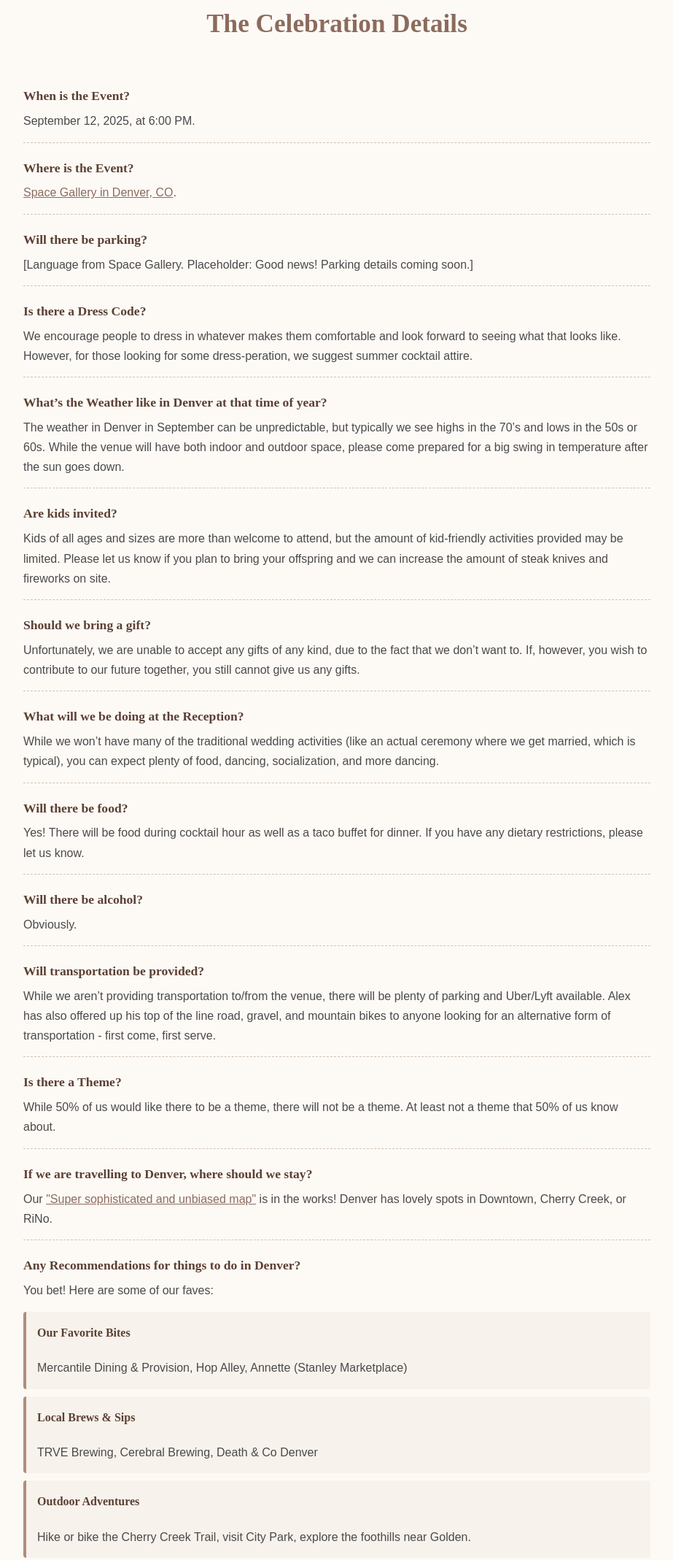
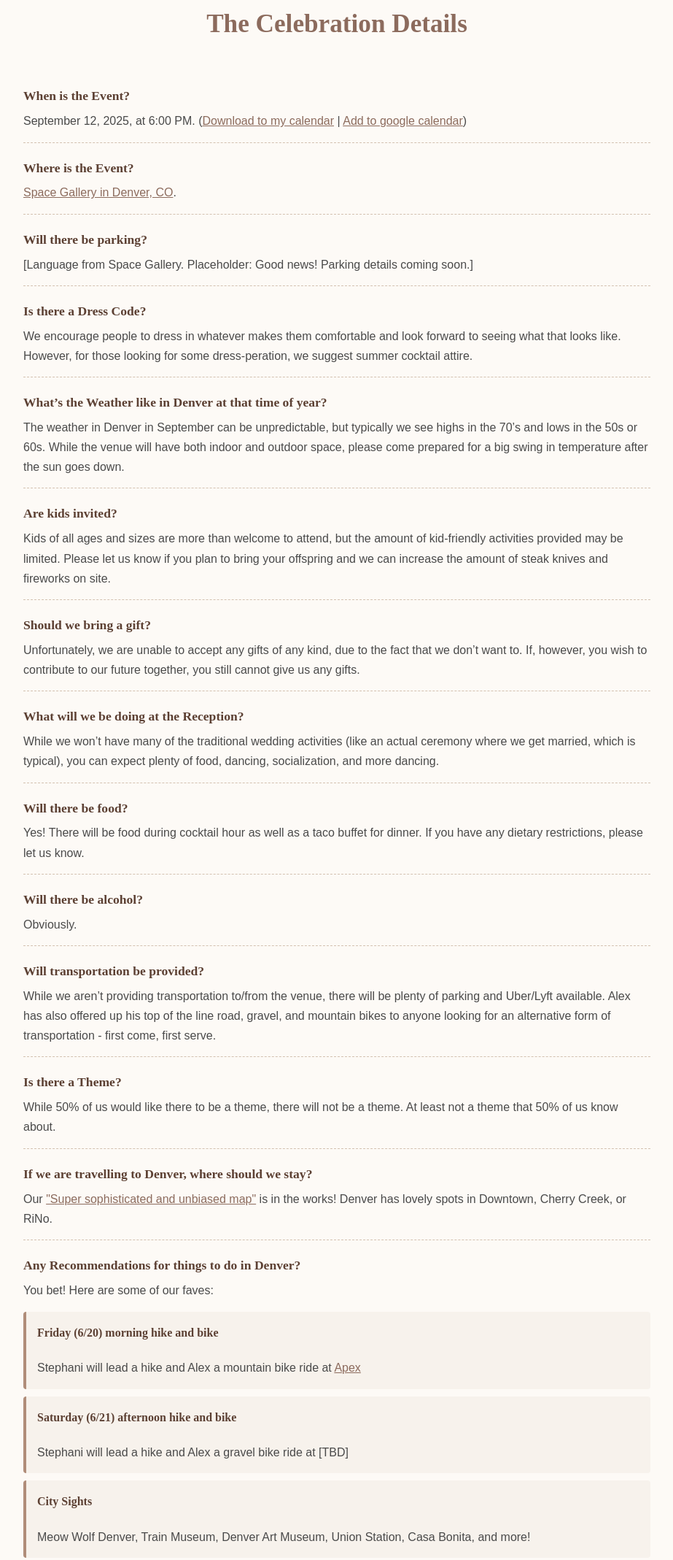
Before and after one commit to alexwelch/marriage-party, a plain HTML site: page index.html in a window 1280 px wide. Shown: the part 981-3118 px from the top of the page at 73% size, without its empty margins (178-1101 px from the left). Drawn offline with Linux system fonts and the light colour scheme.

Commit message:
calendar links

```diff
--- a/index.html
+++ b/index.html
@@ -209,7 +209,15 @@
             <div class="content-block qa-list">
                 <div class="qa-item">
                     <div class="qa-question">When is the Event?</div>
-                    <div class="qa-answer"><p>September 12, 2025, at 6:00 PM.</p></div>
+                    <div class="qa-answer"><p>September 12, 2025, at 6:00 PM. (<a download href="stephani-alex-celebration.ics">Download to my calendar</a> | <a href="http://www.google.com/calendar/render?
+action=TEMPLATE
+&text=Stephani and Alex's Marriage Celebration
+&dates=20250913T000000Z/20250913T040000Z
+&details=please don't forget to RSVP!
+&location=Space Gallery, 400 Santa Fe Dr, Denver, CO 80204, USA
+&trp=false
+&sprop=website:stephaniwilliams.and.alexwelch.com"
+target="_blank" rel="nofollow">Add to google calendar</a>)</p></div>
                 </div>
                 <div class="qa-item">
                     <div class="qa-question">Where is the Event?</div>
@@ -266,10 +274,18 @@
                     <div class="qa-answer">
                         <p>You bet! Here are some of our faves:</p>
                         <ul class="recs-list">
-                            <li><h4>Our Favorite Bites</h4><p>Mercantile Dining & Provision, Hop Alley, Annette (Stanley Marketplace)</p></li>
-                            <li><h4>Local Brews & Sips</h4><p>TRVE Brewing, Cerebral Brewing, Death & Co Denver</p></li>
-                            <li><h4>Outdoor Adventures</h4><p>Hike or bike the Cherry Creek Trail, visit City Park, explore the foothills near Golden.</p></li>
-                            <li><h4>City Sights</h4><p>Meow Wolf Denver, Clyfford Still Museum, walk the 16th Street Mall (or don't, it's a bit touristy, but there's a free bus!).</p></li>
+                            <li>
+                                <h4>Friday (6/20) morning hike and bike</h4>
+                                <p>Stephani will lead a hike and Alex a mountain bike ride at <a href="https://maps.app.goo.gl/iUkEu1ZcpdnFqzQi8">Apex</a></p>
+                            </li>
+                            <li>
+                                <h4>Saturday (6/21) afternoon hike and bike</h4>
+                                <p>Stephani will lead a hike and Alex a gravel bike ride at [TBD]</p>
+                            </li>
+                            <li>
+                                <h4>City Sights</h4>
+                                <p>Meow Wolf Denver, Train Museum, Denver Art Museum, Union Station, Casa Bonita, and more!</p>
+                            </li>
                         </ul>
                     </div>
                 </div>
```
Also changed, not shown: 1 other file.
